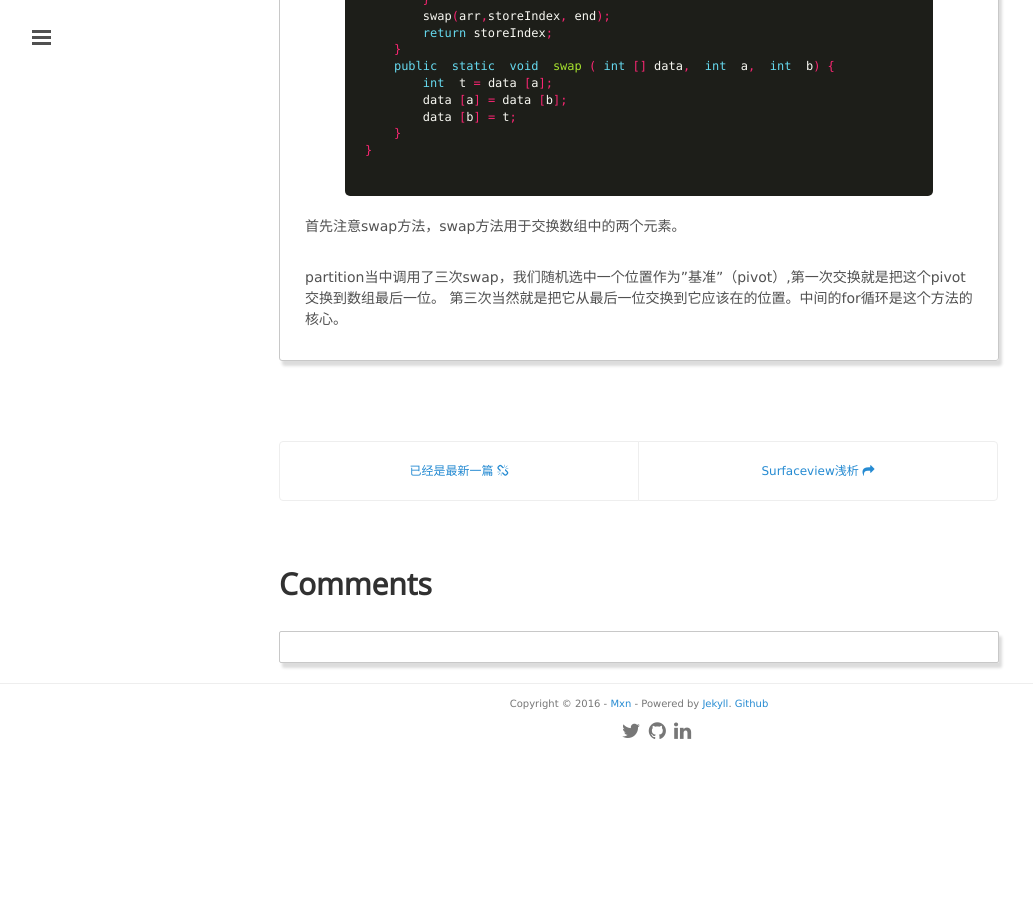
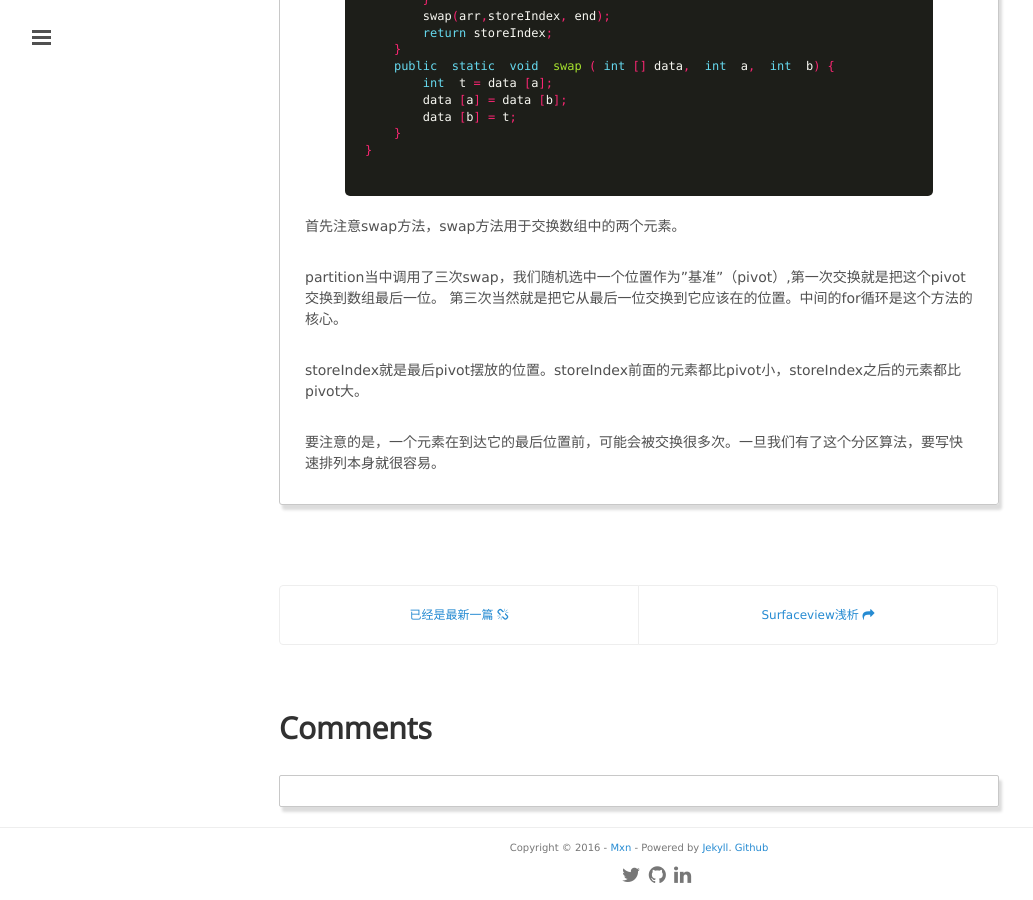
Before and after one commit to mxn21/mxn21.github.io, a Jekyll site: the page built from _posts/2016-4-7-理解快速排序算法.md, in a window 1280 px wide and 900 px high, scrolled down 1643 px. Shown: the whole window, without its empty margins (1-1034 px from the left). Built offline with Jekyll 4.4.1, drawn with Linux system fonts in a browser that asks for light colours; Markdown is read by kramdown in place of the engine named in the settings; comment, search, counter and statistics services are not loaded; before the commit the page ends 2399 px from its top, so only the background shows below that.

Commit message:
324332432

```diff
--- a/_posts/2016-4-7-理解快速排序算法.md
+++ b/_posts/2016-4-7-理解快速排序算法.md
@@ -62,3 +62,7 @@
 
 partition当中调用了三次swap，我们随机选中一个位置作为"基准"（pivot）,第一次交换就是把这个pivot交换到数组最后一位。
 第三次当然就是把它从最后一位交换到它应该在的位置。中间的for循环是这个方法的核心。
+
+storeIndex就是最后pivot摆放的位置。storeIndex前面的元素都比pivot小，storeIndex之后的元素都比pivot大。
+
+要注意的是，一个元素在到达它的最后位置前，可能会被交换很多次。一旦我们有了这个分区算法，要写快速排列本身就很容易。
```
